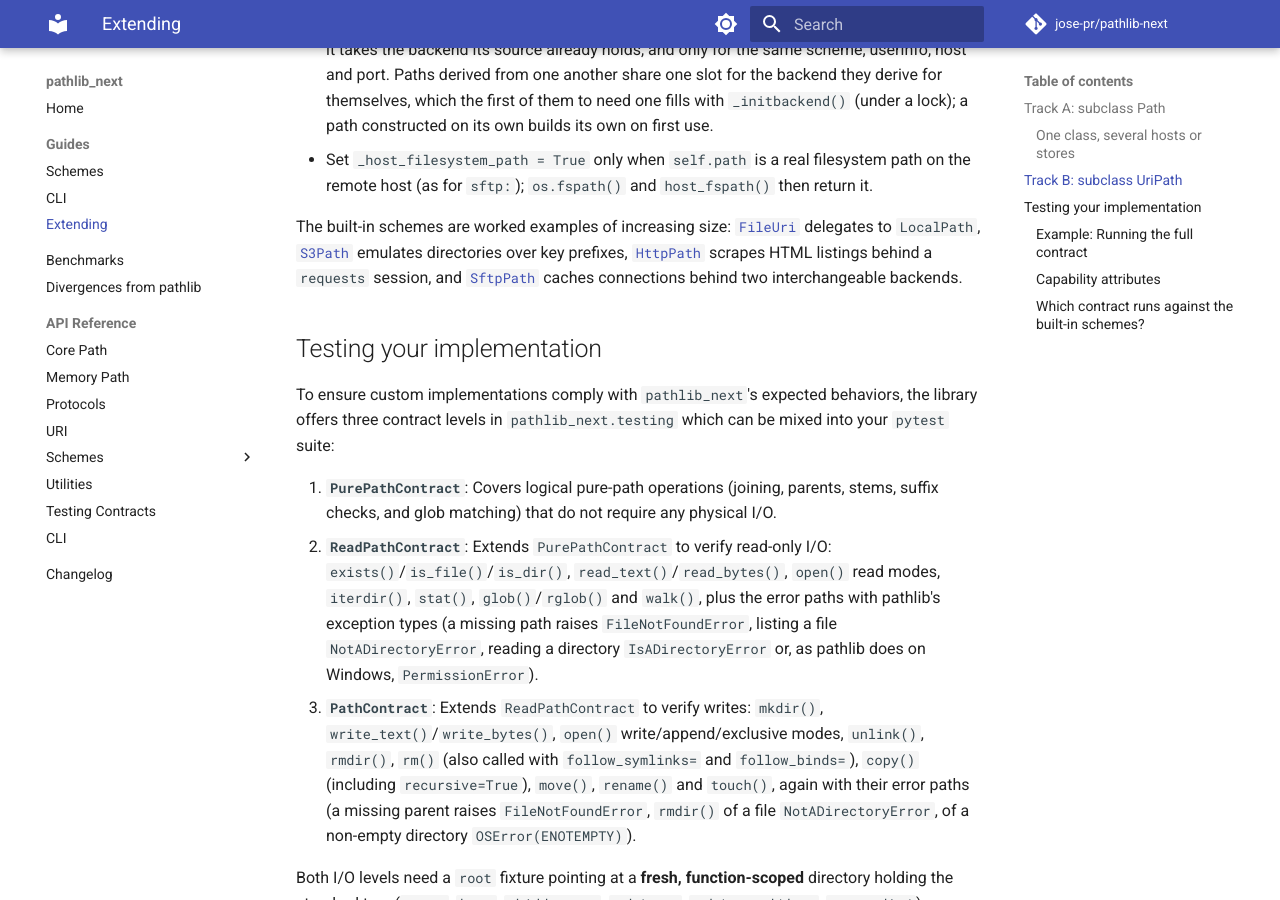
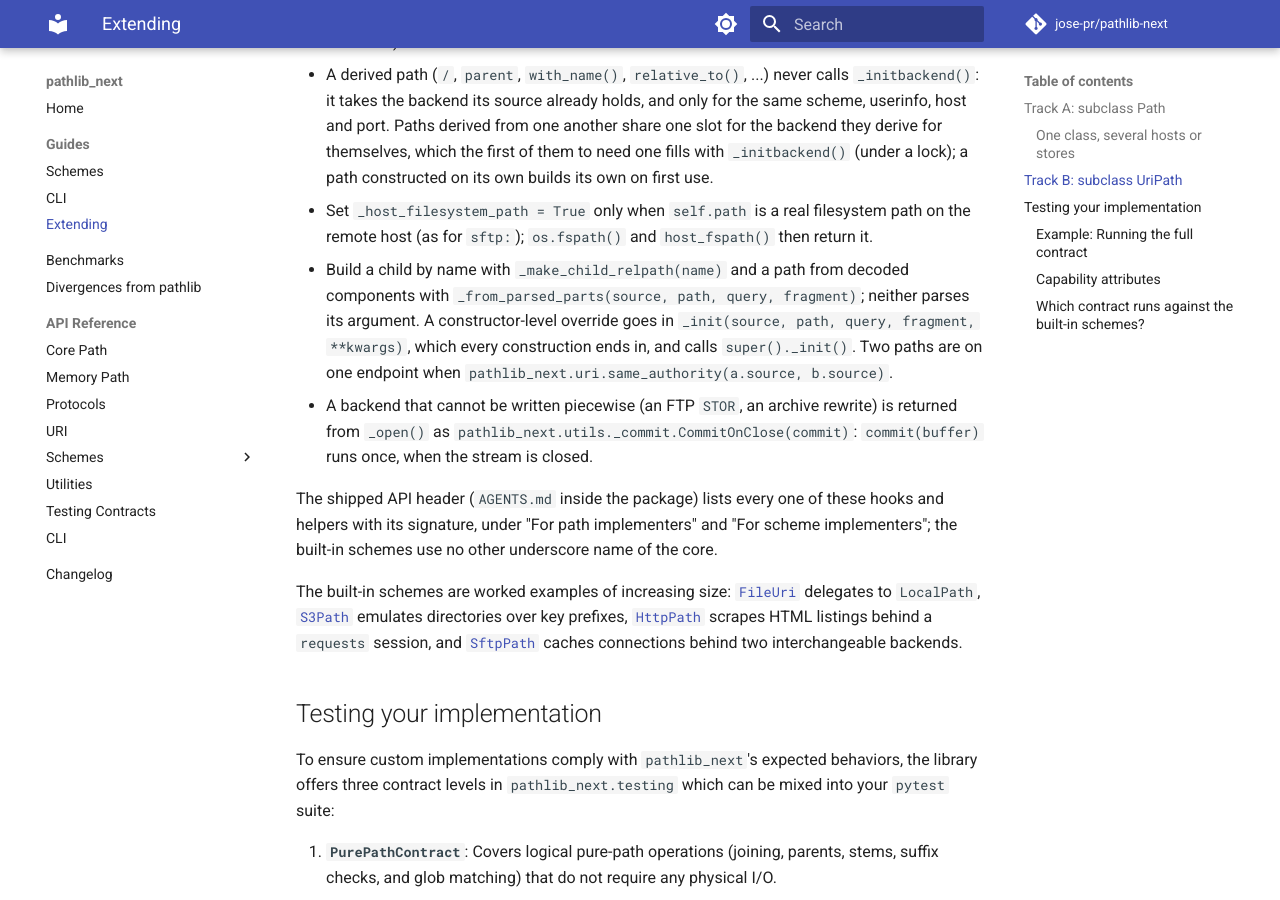
Before and after one commit to jose-pr/uripath, an MkDocs documentation site: the page built from docs/guides/extending.md, in a window 1280 px wide and 900 px high, scrolled down 5036 px. Built offline with MkDocs 1.6.1 and Material for MkDocs 9.7.7, drawn with Linux system fonts in a browser that asks for light colours; comment, search, counter and statistics services are not loaded; some of the changed text lies outside the part shown.

Commit message:
docs: name the seam helpers in the extending guide

```diff
--- a/docs/guides/extending.md
+++ b/docs/guides/extending.md
@@ -58,8 +58,11 @@ deletes when `rename()` is missing) or raise `NotImplementedError`:
 
 `rm()` is derived from `stat()`, `_scandir()`, `unlink()` and `rmdir()`. An
 implementation that overrides it to remove a tree natively still accepts
-`follow_symlinks=` and `follow_binds=` (the shared contract calls both), and
-forwards them to `super().rm()` wherever it falls back to the generic walk.
+`follow_symlinks=` and `follow_binds=` (the shared contract calls both), checks
+them with `pathlib_next.path.check_follow(name, policy)` before it removes
+anything, and forwards them to `super().rm()` wherever it falls back to the
+generic walk. An override of `copy()` that copies a tree natively refuses a
+target inside the source with `pathlib_next.path.contains(source, target)`.
 
 When a method accepts a `str` path, turn it into a path with
 `self.with_segments(value)`, never `type(self)(value)`, which drops
@@ -205,6 +208,21 @@ Conventions for a scheme implementation:
 - Set `_host_filesystem_path = True` only when `self.path` is a real
   filesystem path on the remote host (as for `sftp:`); `os.fspath()` and
   `host_fspath()` then return it.
+- Build a child by name with `_make_child_relpath(name)` and a path from
+  decoded components with `_from_parsed_parts(source, path, query, fragment)`;
+  neither parses its argument. A constructor-level override goes in
+  `_init(source, path, query, fragment, **kwargs)`, which every construction
+  ends in, and calls `super()._init()`. Two paths are on one endpoint when
+  `pathlib_next.uri.same_authority(a.source, b.source)`.
+- A backend that cannot be written piecewise (an FTP `STOR`, an archive
+  rewrite) is returned from `_open()` as
+  `pathlib_next.utils._commit.CommitOnClose(commit)`: `commit(buffer)` runs once,
+  when the stream is closed.
+
+The shipped API header (`AGENTS.md` inside the package) lists every one of
+these hooks and helpers with its signature, under "For path implementers" and
+"For scheme implementers"; the built-in schemes use no other underscore name
+of the core.
 
 The built-in schemes are worked examples of increasing size:
 [`FileUri`](../api/schemes/local.md) delegates to `LocalPath`,
```
